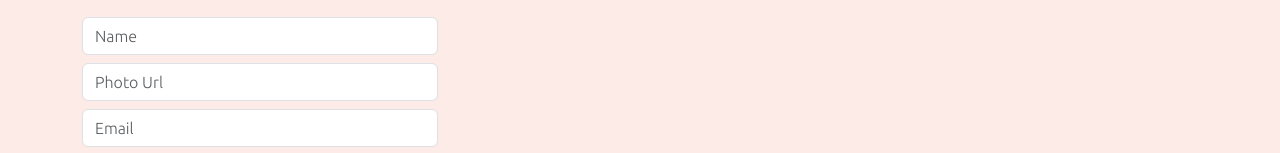
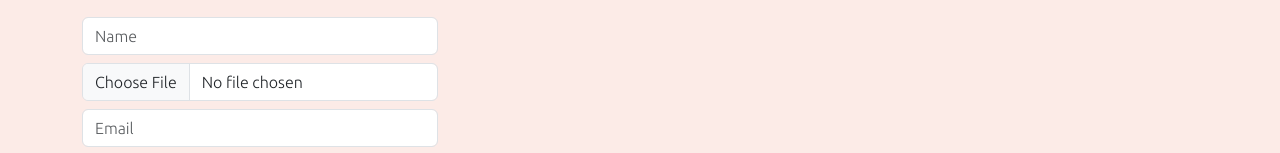
Before and after one commit to lakshminiranjan/nizyfashionscustomer, an Angular app: page /contacts/edit/1 in a window 1280 px wide. Shown: the part 161-314 px from the top of the page. Built offline with nearby package versions, Linux system fonts and the light colour scheme; no server answers; sample sign-in values are in the browser's storage.

Commit message:
Update edit-contact.component.html

```diff
--- a/src/app/components/edit-contact/edit-contact.component.html
+++ b/src/app/components/edit-contact/edit-contact.component.html
@@ -16,7 +16,10 @@
                     <input required="true" [(ngModel)]="contact.name" name="name"  [value]="contact.name" type="text" class="form-control" placeholder="Name">
                 </div>
                 <div class="mb-2">
-                    <input required="true" [(ngModel)]="contact.photo" name="photo"  [value]="contact.photo" type="text" class="form-control" placeholder="Photo Url">
+                    <!-- <input required="true" [(ngModel)]="contact.photo" name="photo"  [value]="contact.photo" type="text" class="form-control" placeholder="Photo Url"> -->
+                <input required="true" type="file" (change)="onFileSelected($event)" class="form-control">
+
+
                 </div>
                 <div class="mb-2">
                     <input required="true" [(ngModel)]="contact.email" name="email"  [value]="contact.email" type="email" class="form-control" placeholder="Email">
```
